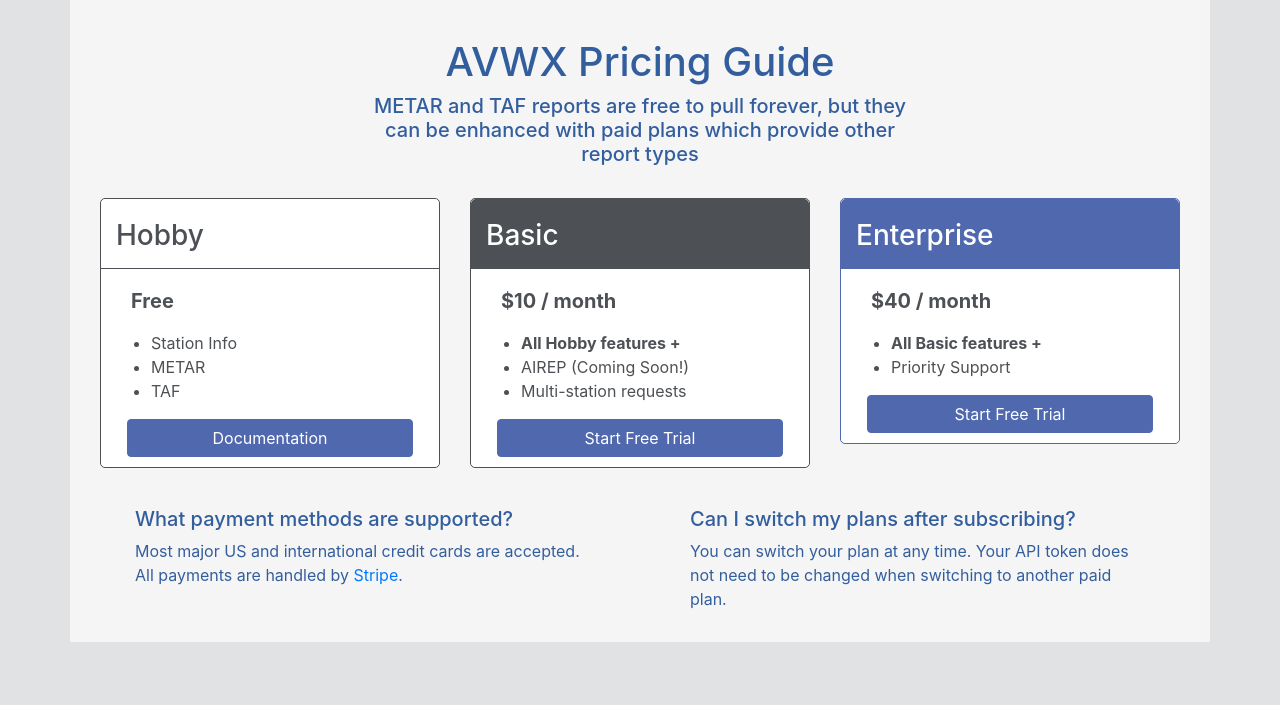
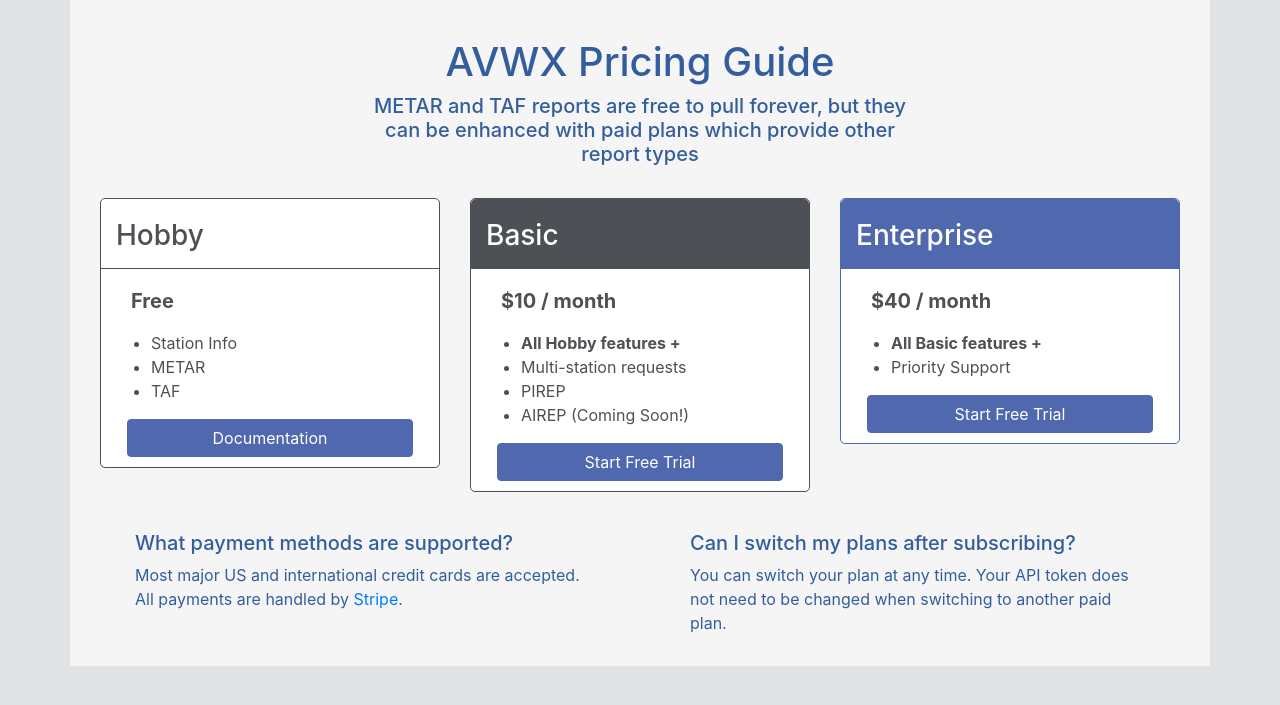
Before and after one commit to avwx-rest/avwx-account, a Flask app: template avwx_account/templates/index.html in a window 1280 px wide. Shown: the part 40-745 px from the top of the page. Run offline with Flask 2, Linux system fonts and the light colour scheme; the template is opened without the code that fills it, so the values that code supplies are empty; some libraries are stand-ins or nearby versions.

Commit message:
Add PIREP to plan features

```diff
--- a/avwx_account/templates/include/plans.html
+++ b/avwx_account/templates/include/plans.html
@@ -27,8 +27,9 @@
                     <h5><b>$10 / month</b></h5>
                     <ul>
                         <li><b>All Hobby features +</b></li>
+                        <li>Multi-station requests</li>
+                        <li>PIREP</li>
                         <li>AIREP (Coming Soon!)</li>
-                        <li>Multi-station requests</li>
                     </ul>
                     <div class="text-center">
                         {% if plan == 'basic' %}
```
